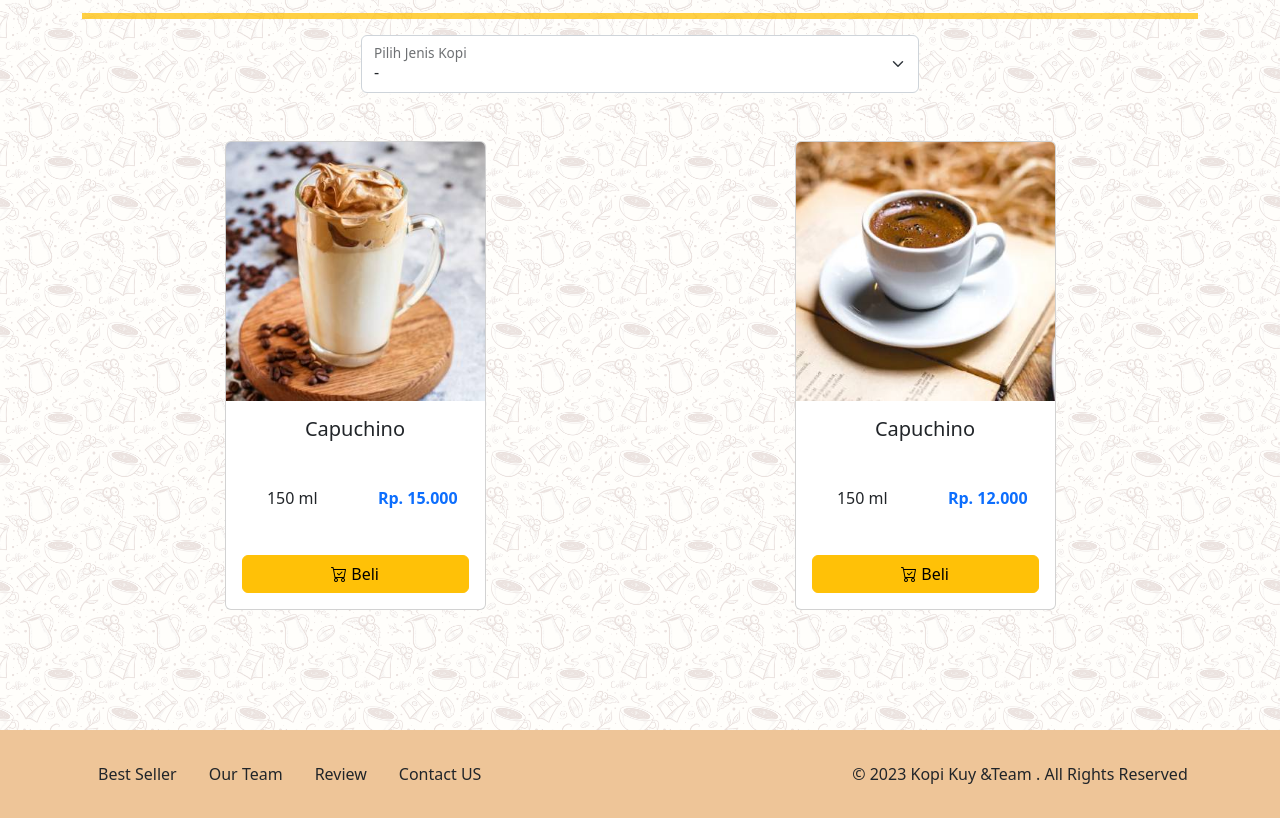
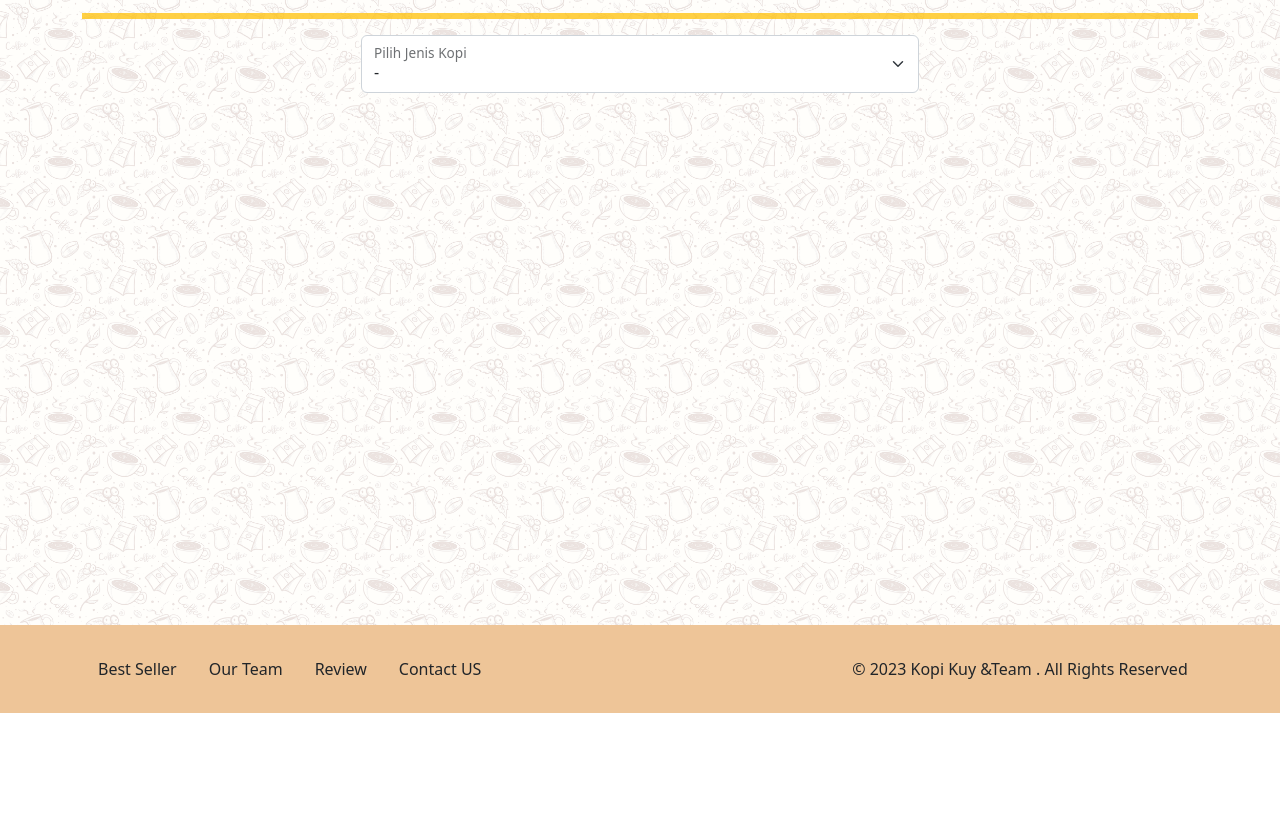
Before and after one commit to ardytyakusuma/kopikuy, a plain HTML site: page produk.html in a window 1280 px wide. Shown: the part 257-1075 px from the top of the page. After the commit the page ends 970 px from the top, so only its background shows below. Drawn offline with Linux system fonts and the light colour scheme.

Commit message:
Update produk.html

```diff
--- a/produk.html
+++ b/produk.html
@@ -85,48 +85,6 @@
                 </select>
                 <label for="select_kopi">Pilih Jenis Kopi</label>
             </div>
-
-            <div id="baris_produk" class="row row-cols-1 row-cols-sm-2 row-cols-md-3 row-cols-lg-4 text-center mt-5">
-                <div class="col mb-4 mx-auto">
-                    <div class="card">
-                        <img src="images/produk/product_capuchino.jpg" class="card-img-top" alt="...">
-                        <div class="card-body">
-                            <h5 class="card-title">Capuchino</h5>
-                            <div class="row hargasize my-4">
-                                <div class="col">
-                                    150 ml
-                                </div>
-                                <div class="col fw-bold text-primary">
-                                    Rp. 15.000
-                                </div>
-                            </div>
-                            <a href="#" class="btn btn-warning w-100">
-                                <i class="bi bi-cart-check"></i> Beli
-                            </a>
-                        </div>
-                    </div>
-                </div>
-
-                <div class="col mb-4 mx-auto">
-                    <div class="card">
-                        <img src="images/produk/product_espresso.jpg" class="card-img-top" alt="...">
-                        <div class="card-body">
-                            <h5 class="card-title">Capuchino</h5>
-                            <div class="row hargasize my-4">
-                                <div class="col">
-                                    150 ml
-                                </div>
-                                <div class="col fw-bold text-primary">
-                                    Rp. 12.000
-                                </div>
-                            </div>
-                            <a href="#" class="btn btn-warning w-100">
-                                <i class="bi bi-cart-check"></i> Beli
-                            </a>
-                        </div>
-                    </div>
-                </div>
-            </div>
         </div>
     </section>
 
```
